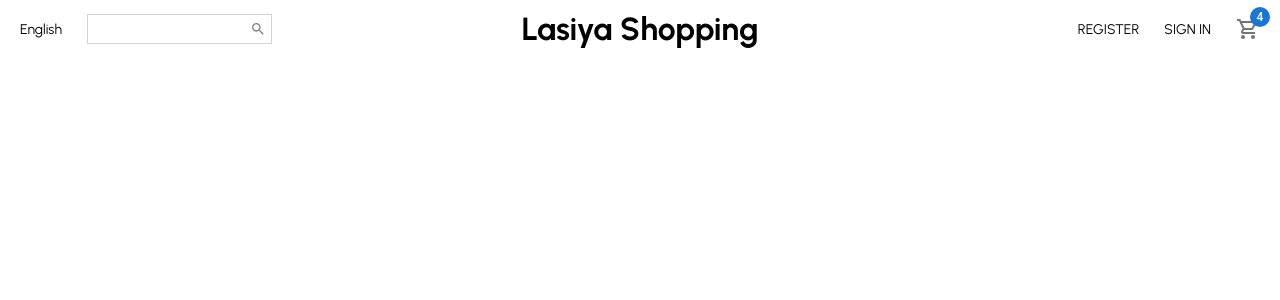
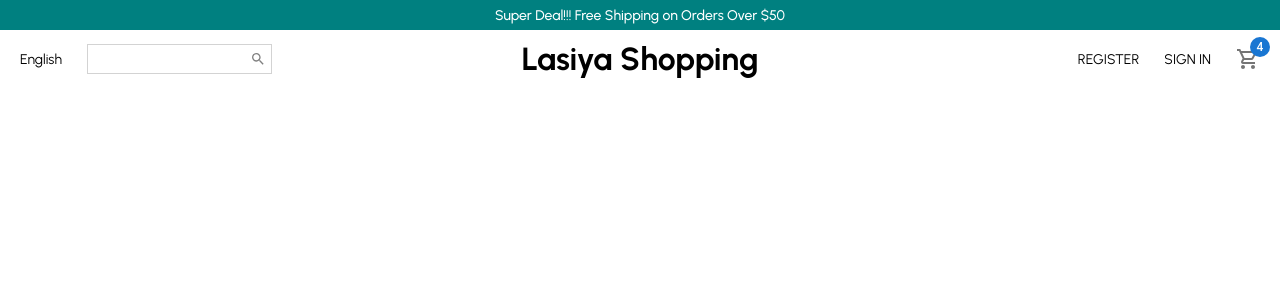
Before and after one commit to lasindu2001/mern-shopping-web, a React (Vite) app in the folder client/: page / in a window 1280 px wide. Shown: the top 300 px of the page. Built offline with nearby package versions, Linux system fonts and the light colour scheme.

Commit message:
create announcement component

```diff
--- /dev/null
+++ b/client/src/components/Announcement.jsx
@@ -0,0 +1,23 @@
+import React from 'react'
+import styled from 'styled-components'
+
+const Container = styled.div`
+    height: 30px;
+    background-color: teal;
+    color: white;
+    display: flex;
+    align-items: center;
+    justify-content: center;
+    font-size: 14px;
+    font-weight: 500;
+`
+
+const Announcement = () => {
+  return (
+    <Container>
+        Super Deal!!! Free Shipping on Orders Over $50
+    </Container>
+  )
+}
+
+export default Announcement
--- a/client/src/pages/Home.jsx
+++ b/client/src/pages/Home.jsx
@@ -1,9 +1,11 @@
 import React from 'react'
 import Navbar from '../components/Navbar'
+import Announcement from '../components/Announcement'
 
 const Home = () => {
   return (
     <div>
+      <Announcement/>
       <Navbar/>
     </div>
   )
```
